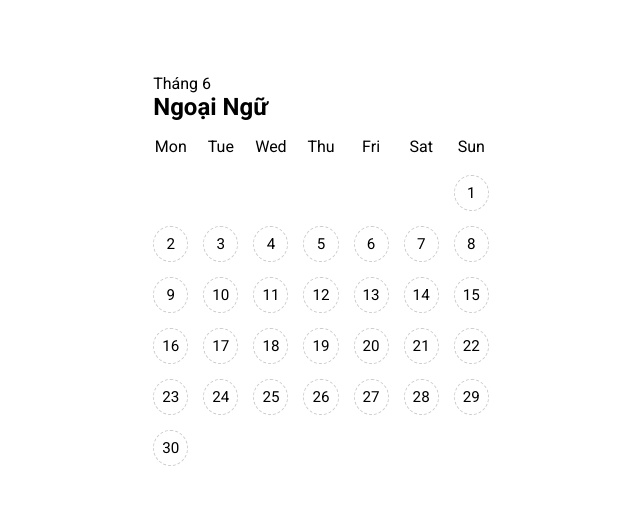
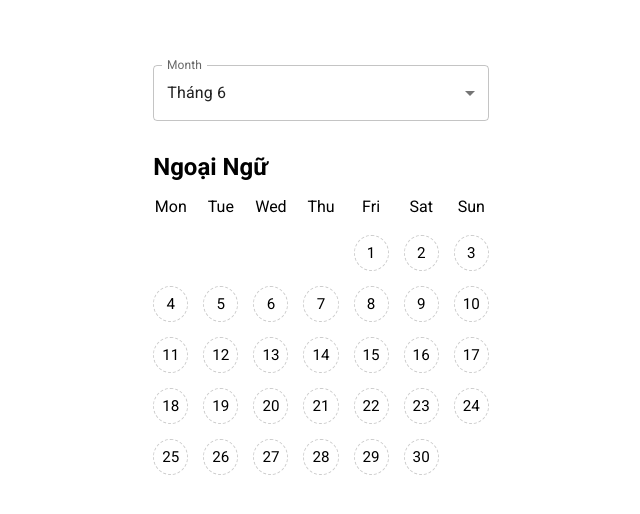
Before and after one commit to quangnguyen2023/Habit-Tracker-App, a Next.js app: page / in a window 1280 px wide. Shown: the part 130-644 px from the top of the page, without its empty margins (319-959 px from the left). Built offline with nearby package versions, Linux system fonts and the light colour scheme.

Commit message:
Fix: get wrong number of days of month - Add dropdown to choose month

```diff
--- a/components/HabitCheckerItem.js
+++ b/components/HabitCheckerItem.js
@@ -1,13 +1,13 @@
 import styles from './HabitCheckerItem.module.css';
 
-export default function HabitCheckerItem() {
+export default function HabitCheckerItem({ month }) {
   const weekDays  = ['Mon', 'Tue', 'Wed', 'Thu', 'Fri', 'Sat', 'Sun'];
 
   const days = () => {
     let arr = [];
-    let month = 6; // June
-    let lastDayPrevMonth = new Date((new Date).getFullYear(), month, 0);
-    let numberOfDays = lastDayPrevMonth.getDate();
+    let year = new Date().getFullYear();
+    let lastDayPrevMonth = new Date(year, month, 0);
+    let numberOfDays = new Date(year, month + 1, 0).getDate();
     let lastDayOfWeekPrevMonth = lastDayPrevMonth.getDay();
     let dayOfWeekFirstDay = lastDayOfWeekPrevMonth === 6 ? 0 : lastDayOfWeekPrevMonth + 1;
 
--- a/pages/index.js
+++ b/pages/index.js
@@ -1,9 +1,20 @@
+import { useState } from "react";
 import Head from "next/head";
+import FormControl from "@mui/material/FormControl";
+import Select from "@mui/material/Select";
+import MenuItem from "@mui/material/MenuItem";
+import InputLabel from "@mui/material/InputLabel";
 
 import HabitCheckerItem from "../components/HabitCheckerItem";
 import styles from "../styles/HabitChecker.module.css";
 
 export default function HabitChecker() {
+  const [month, setMonth] = useState(new Date().getMonth());
+
+  const handleChange = (event) => {
+    setMonth(event.target.value);
+  };
+
   return (
     <div className={styles.container}>
       <Head>
@@ -18,8 +29,30 @@ export default function HabitChecker() {
 
       <main>
         <div className={styles["habit-checker"]}>
-          <span className="month"> Tháng 6 </span>
-          <HabitCheckerItem />
+          <FormControl fullWidth sx={{ mb: 4 }}>
+            <InputLabel id="demo-simple-select-label">Month</InputLabel>
+            <Select
+              labelId="demo-simple-select-label"
+              id="demo-simple-select"
+              value={month}
+              label="Month"
+              onChange={handleChange}
+            >
+              <MenuItem value={0}> Tháng 1 </MenuItem>
+              <MenuItem value={1}> Tháng 2 </MenuItem>
+              <MenuItem value={2}> Tháng 3 </MenuItem>
+              <MenuItem value={3}> Tháng 4 </MenuItem>
+              <MenuItem value={4}> Tháng 5 </MenuItem>
+              <MenuItem value={5}> Tháng 6 </MenuItem>
+              <MenuItem value={6}> Tháng 7 </MenuItem>
+              <MenuItem value={7}> Tháng 8 </MenuItem>
+              <MenuItem value={8}> Tháng 9 </MenuItem>
+              <MenuItem value={9}> Tháng 10 </MenuItem>
+              <MenuItem value={10}> Tháng 11 </MenuItem>
+              <MenuItem value={11}> Tháng 12 </MenuItem>
+            </Select>
+          </FormControl>
+          <HabitCheckerItem month={month} />
         </div>
       </main>
     </div>
```
